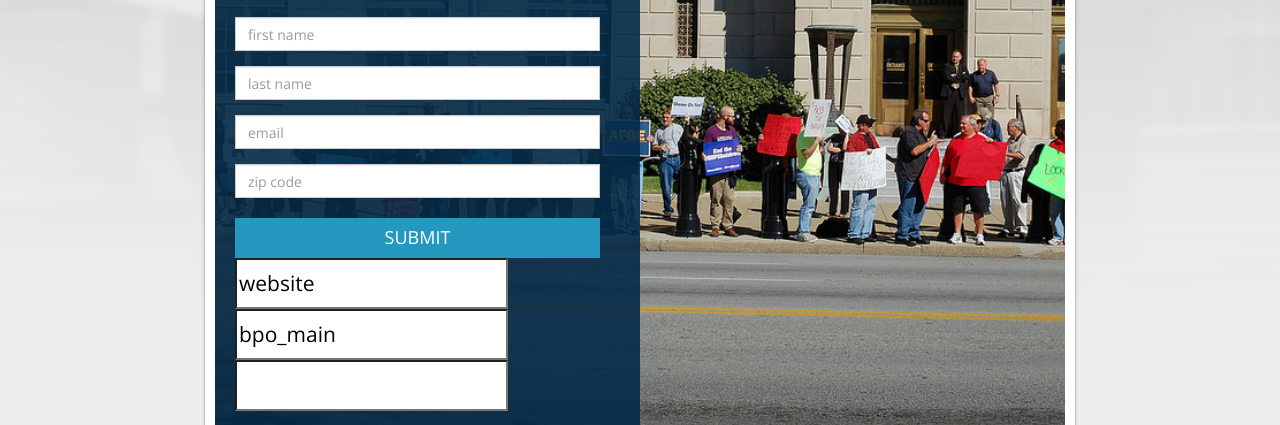
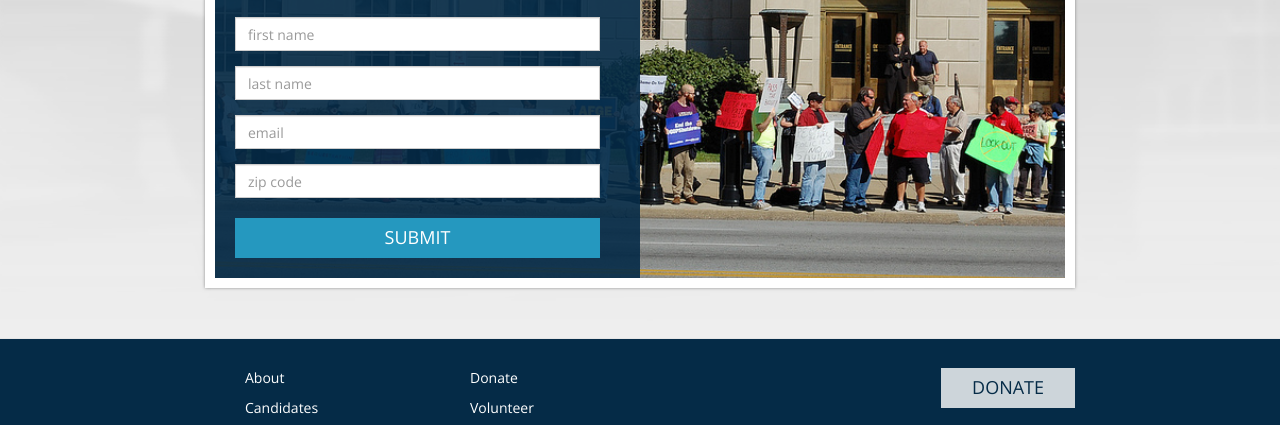
Before and after one commit to boldprogressives/ak-simple-signup, a plain HTML site: page index.html in a window 1280 px wide. Shown: the part 387-812 px from the top of the page. Drawn offline with nearby package versions, Linux system fonts and the light colour scheme.

Commit message:
oops--hiding hidden inputs

```diff
--- a/index.html
+++ b/index.html
@@ -50,9 +50,9 @@
   						<div class="form-group"><input type="text" class="form-control" placeholder="zip code"></div>
   						<button type="submit" class="btn btn-ak">Submit</button>
 
-  						<input name="source" value="website" />
-  						<input name="page" value="bpo_main" />
-  						<input name="action_referrer" value="" />
+  						<input name="source" value="website" type="hidden" />
+  						<input name="page" value="bpo_main" type="hidden" />
+  						<input name="action_referrer" value="" type="hidden" />
 
 					</form>
 				</div><!-- /col-sm-6 ak-content -->
```
